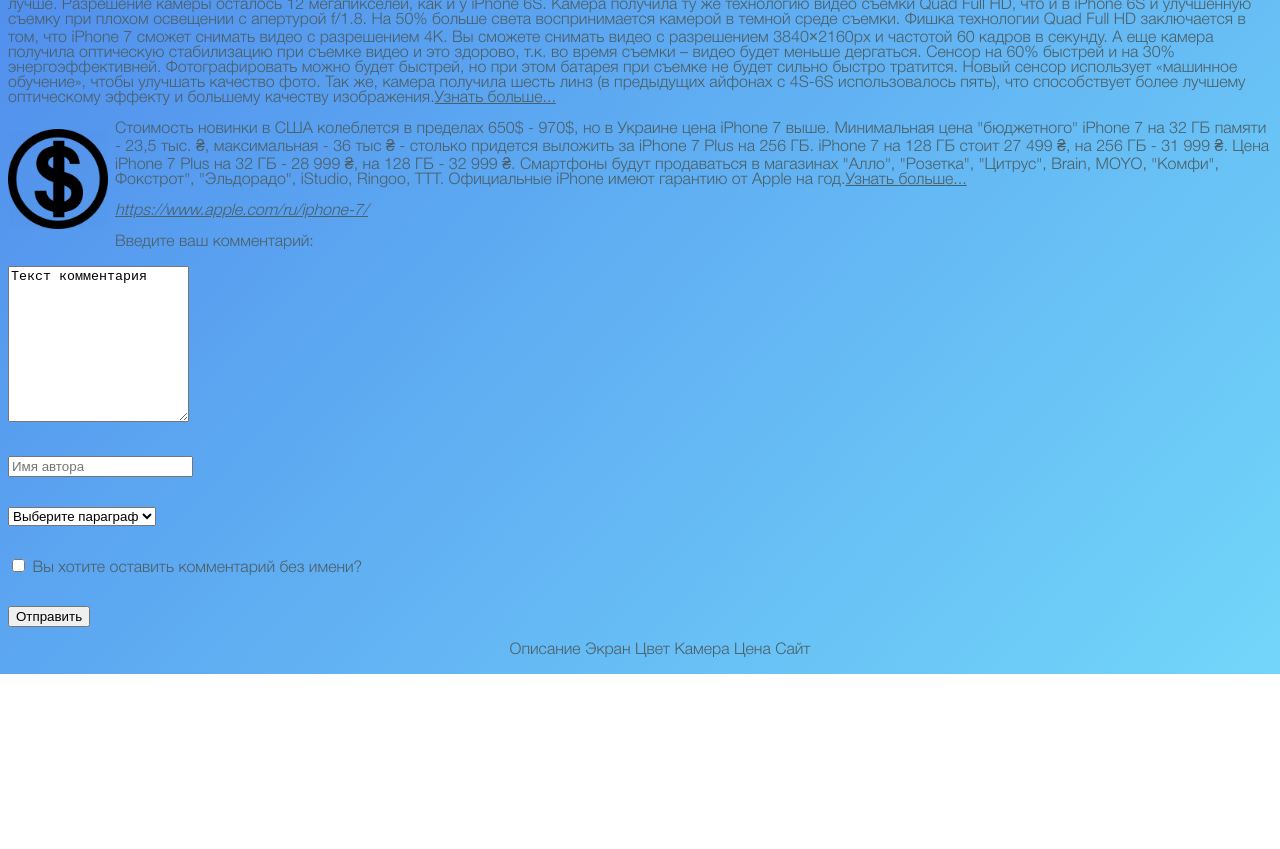
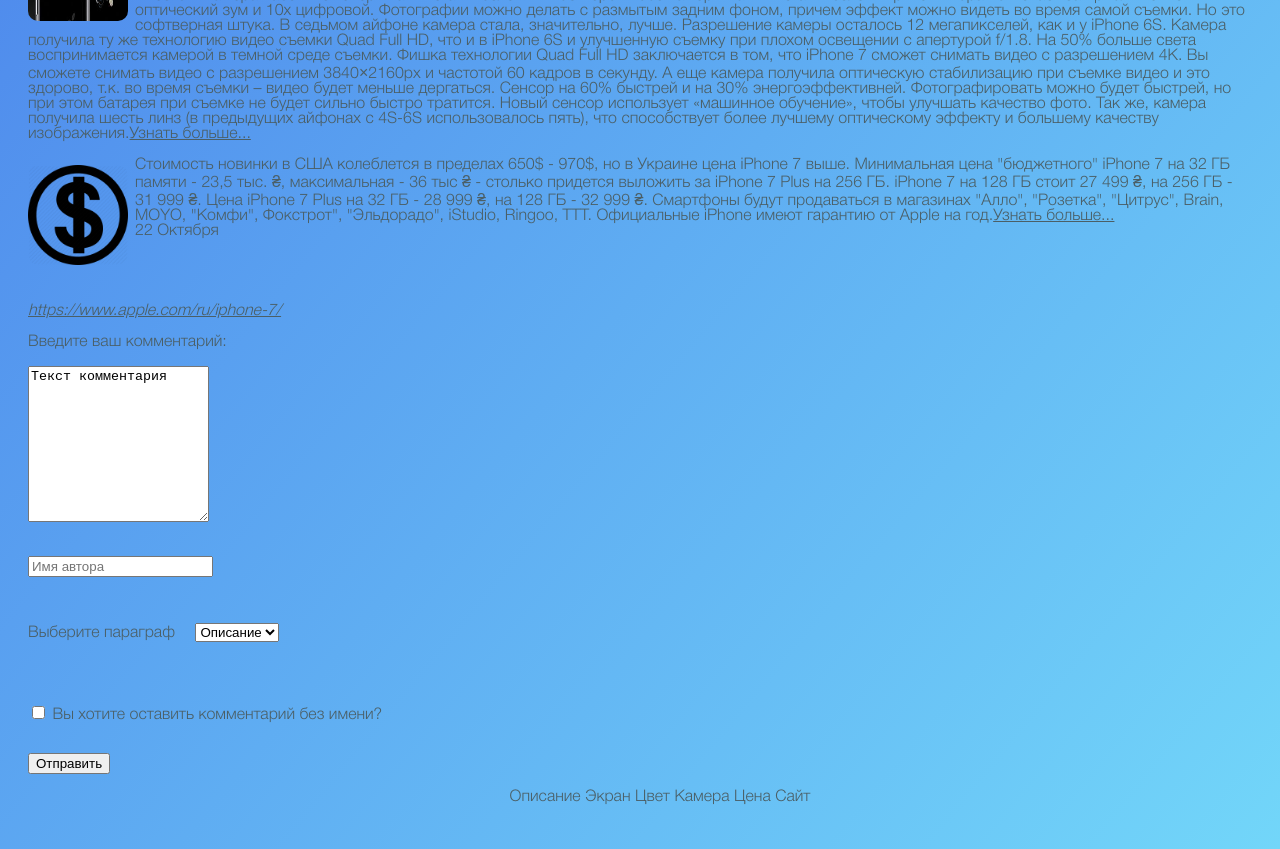
Before and after one commit to YuliaShkvarchenko/singleton, a plain HTML site: page Singleton homework/index.html in a window 1280 px wide. Shown: the part 700-1549 px from the top of the page. Before the commit the page ends 1374 px from the top, so only its background shows below. Drawn offline with Linux system fonts and the light colour scheme; files whose address does not match are found by name.

Commit message:
modified

```diff
--- a/Singleton homework/css/style.css
+++ b/Singleton homework/css/style.css
@@ -10,6 +10,7 @@ body{
 	font-style: normal;
 	background: linear-gradient(to bottom right, #4677e9, #72d6f9);
 	color: #4b5f66;
+	padding:20px;
 }
 img{
 	width:100px;
@@ -43,3 +44,9 @@ a:hover{
 a:visited{
 	color: #4b5f66;
 }
+#camera{
+	clear:both;
+}
+#price{
+min-height: 130px;
+}
--- a/Singleton homework/index.html
+++ b/Singleton homework/index.html
@@ -13,7 +13,7 @@
 <h1>Новый Iphone7</h1>
 <nav  class="upper menu">
 	<ul>
-		<li><a href="#describtion">Описание</a></li>
+		<li><a href="#description">Описание</a></li>
 		<li><a href="#display">Экран</a></li>
 		<li><a href="#colors">Цвет</a></li>
 		<li><a href="#camera">Камера</a></li>
@@ -21,9 +21,9 @@
 		<li><a href="#cite">Сайт</a></li>
 	</ul>
 </nav>
-<p id="describtion">
-	<a name="describtion"></a>
-	<a href="index_description.html"><img src="images/describtion.png" alt="Новый iphone-7"></a>
+<p id="description">
+	<a name="description"></a>
+	<a href="index_description.html"><img src="images/description.png" alt="Новый iphone-7"></a>
 	iPhone 7 выходит на новый уровень инноваций и точности. Уникальный цвет «чёрный оникс». Корпус с защитой от брызг и воды. Полностью переработанная кнопка «Домой» и новый цельный дизайн unibody. С первого взгляда и первого прикосновения вы понимаете, насколько он великолепен.Буквально несколько минут назад Тим Кук со сцены Bill Graham Civic Auditorium в Сан-Франциско анонсировал новые iPhone 7 и iPhone 7 Plus. Точнее как, он еще нет, но официальный твиттер Apple уже да. Как и предполагалось, особых внешних изменений, по сравнению с предыдущим поколением, не очень много, хотя они есть. Но зато в плане железа и ПО нововведений хоть отбавляй. iPhone 7 и 7 Plus получили влагозащиту по стандарту IP67. А это значит, что теперь смартфону не страшны влага и грязь. Впрочем, плавать с ним не рекомендуется. Также оба смартфона оснащены стереодинамиками.Наконец, айфоны будут защищены от влагопроникновения на 100% и можно смело не боятся, уронить айфон в воду или упасть с айфонов в кармане в бассеин. iPhone 7 защищен от влаги по стандарту IP67, что означает, что устройство можно смело не боясь погружать в воду. Больше не нужно боятся дождя. Можно даже спокойно брать с собой телефон в ванную или душ.<a href="index_description.html">Узнать больше...</a>
 </p>
 <p id="display">
@@ -47,6 +47,8 @@
 <a href="index_price.html"><img src="images/price.png"></a>
 Стоимость новинки в США колеблется в пределах 650$ - 970$, но в Украине цена iPhone 7 выше. Минимальная цена "бюджетного" iPhone 7 на 32 ГБ памяти - 23,5 тыс. &#8372, максимальная - 36 тыс &#8372 - столько придется выложить за iPhone 7 Plus на 256 ГБ.
 iPhone 7 на 128 ГБ стоит 27 499 &#8372, на 256 ГБ - 31 999 &#8372. Цена iPhone 7 Plus на 32 ГБ - 28 999 &#8372, на 128 ГБ - 32 999 &#8372. Смартфоны будут продаваться в магазинах "Алло", "Розетка", "Цитрус", Brain, MOYO, "Комфи", Фокстрот", "Эльдорадо", iStudio, Ringoo, ТТТ. Официальные iPhone имеют гарантию от Apple на год.<a href="index_price.html">Узнать больше...</a>
+<br>
+<time pubdate datetime="2017.10.22">22 Октября</time>
 </p>
 <cite>
 	<a name="site"></a>
@@ -63,15 +65,17 @@ iPhone 7 на 128 ГБ стоит 27 499 &#8372, на 256 ГБ - 31 999 &#8372.
 	<br>
 	<br>
 	<br>
-	<select name="paragraph">
-		<option disabled selected>Выберите параграф</option>
-		<option value="describtion">Описание</option>
+	<p>
+		<label for="choose_paragraph">Выберите параграф&emsp;</label>
+			<select name="paragraph" id="choose_paragraph">
+		<option value="description">Описание</option>
 		<option value="display">Экран</option>
 		<option value="colors">Цвет</option>
 		<option value="camera">Камера</option>
 		<option value="price">Цена</option>
 		<option value="cite">Сайт</option>
 	</select>
+	</p>
 	<br>
 	<br>
 	<br>
@@ -85,7 +89,7 @@ iPhone 7 на 128 ГБ стоит 27 499 &#8372, на 256 ГБ - 31 999 &#8372.
  </form>
  <nav  class="lower menu">
 	<ul>
-		<li><a href="#describtion">Описание</a></li>
+		<li><a href="#description">Описание</a></li>
 		<li><a href="#display">Экран</a></li>
 		<li><a href="#colors">Цвет</a></li>
 		<li><a href="#camera">Камера</a></li>
```
Also changed, not shown: Singleton homework/index_description.html (+4 -4 lines), Singleton homework/images/describtion.png (deleted).
